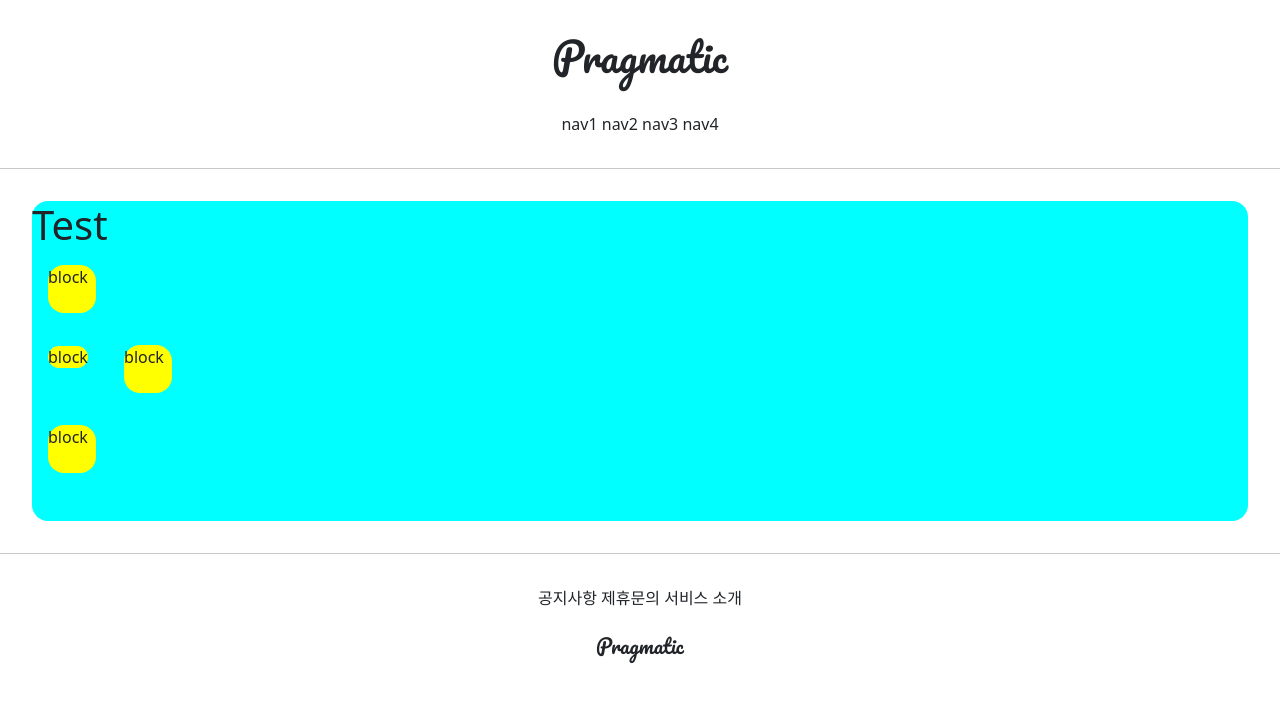
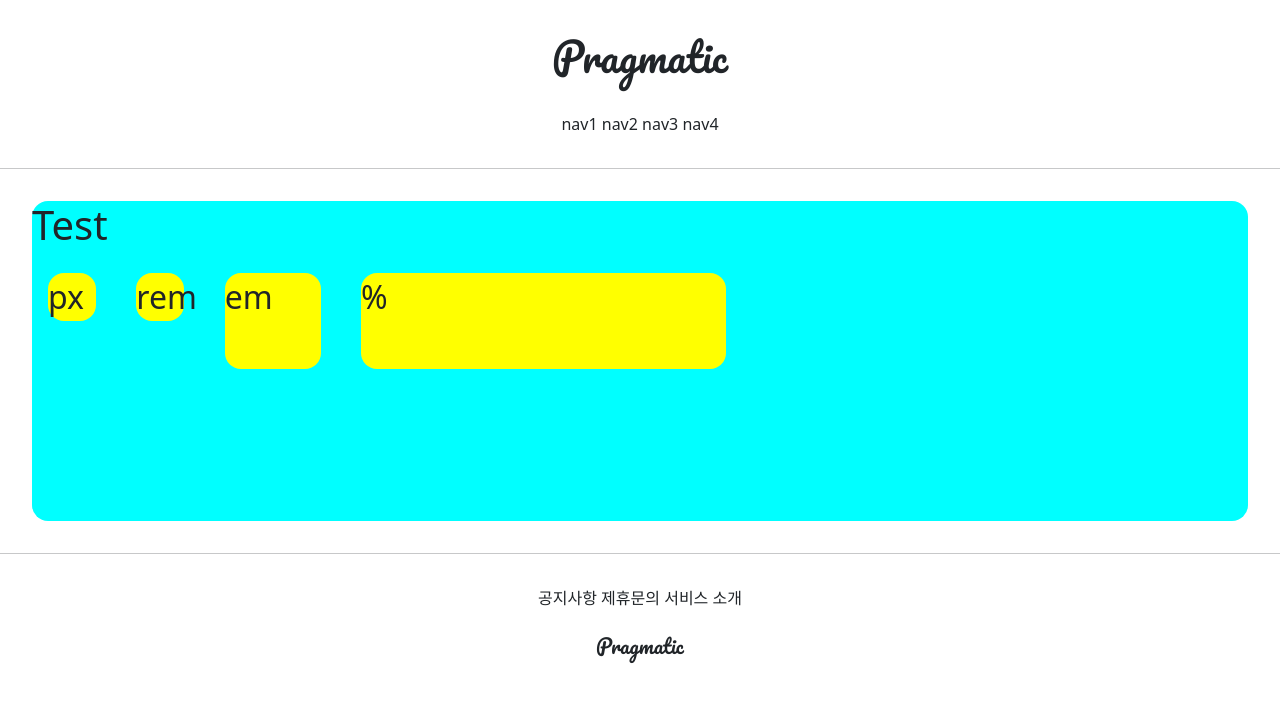
Before and after one commit to Wo-ong/Woong_AppAplication, a Django app: page /accounts/hello_world/ in a window 1280 px wide. Shown: the top 702 px of the page. Run offline with Django 3.2, Linux system fonts and the light colour scheme; parts of the project's set-up code (start-up, migrations or seed data) failed here and were passed over.

Commit message:
7/8 6ban class commit 1

```diff
--- a/accountapp/templates/accountapp/hello_world.html
+++ b/accountapp/templates/accountapp/hello_world.html
@@ -10,18 +10,19 @@
     height : 48px;    {# 1rem = 16px #}
     width : 48px;
     border-radius: 1rem;
+    display : inline-block;;
 }
 
 </style>
 
-<div style="height : 20rem; background-color: aqua; margin: 2rem; border-radius: 1rem;">
+<div style="height : 20rem; background-color: aqua; margin: 2rem; border-radius: 1rem; font-size:2rem;">
+
 <h1>Test</h1>
 
-<div class = "testing" style = "display: block">block</div>
-<div class = "testing" style = "display: inline">block</div>
-<div class = "testing" style = "display: inline-block">block</div>
-<div class = "testing" style = "display: none">block</div>
-<div class = "testing">block</div>
+<div class = "testing" style = "height: 48px; width:48px; ">px</div>
+<div class = "testing" style = "height: 3rem; width:3rem; ">rem</div>
+<div class = "testing" style = "height: 3em; width:3em; ">em</div>
+<div class = "testing" style = "height: 30%; width:30%; ">%</div>
 
 </div>
 
```
